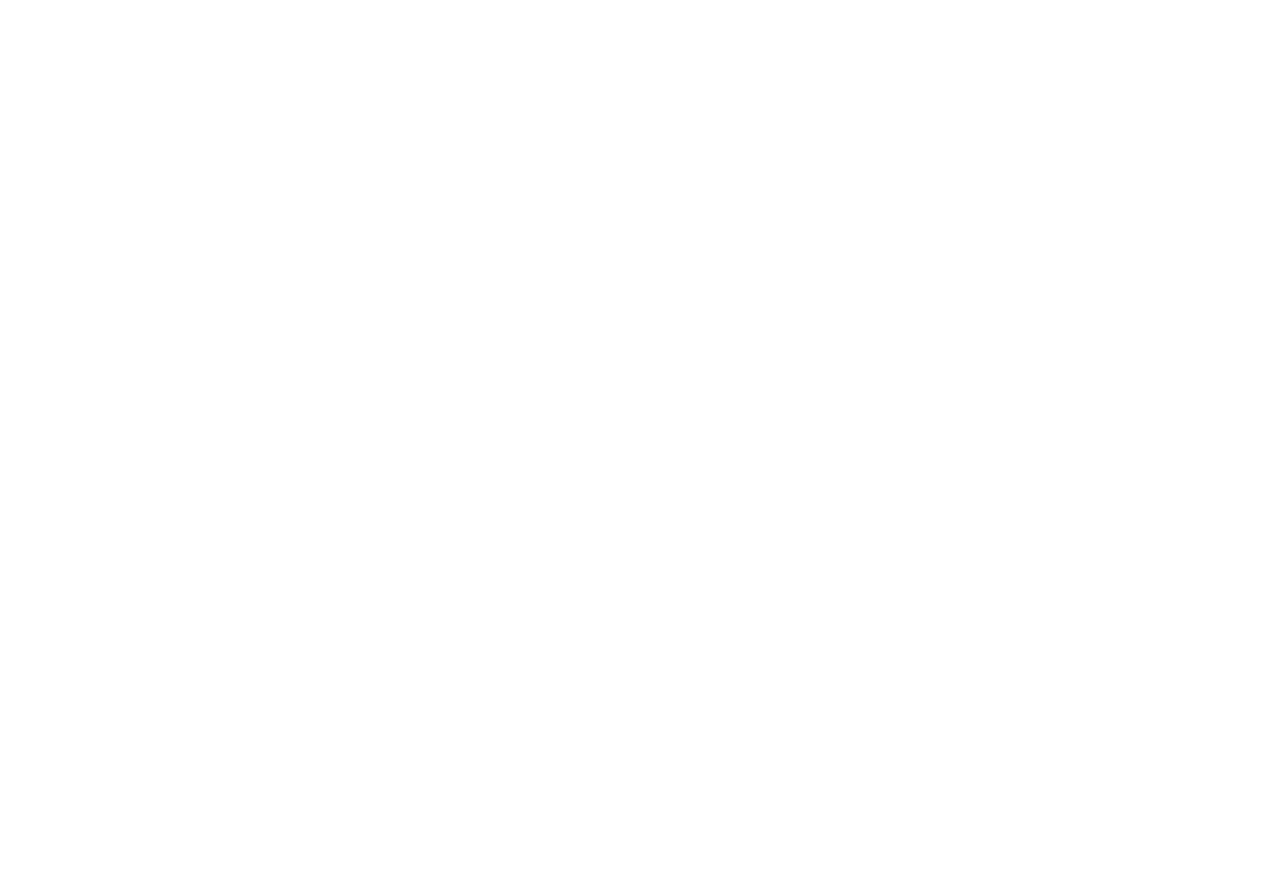
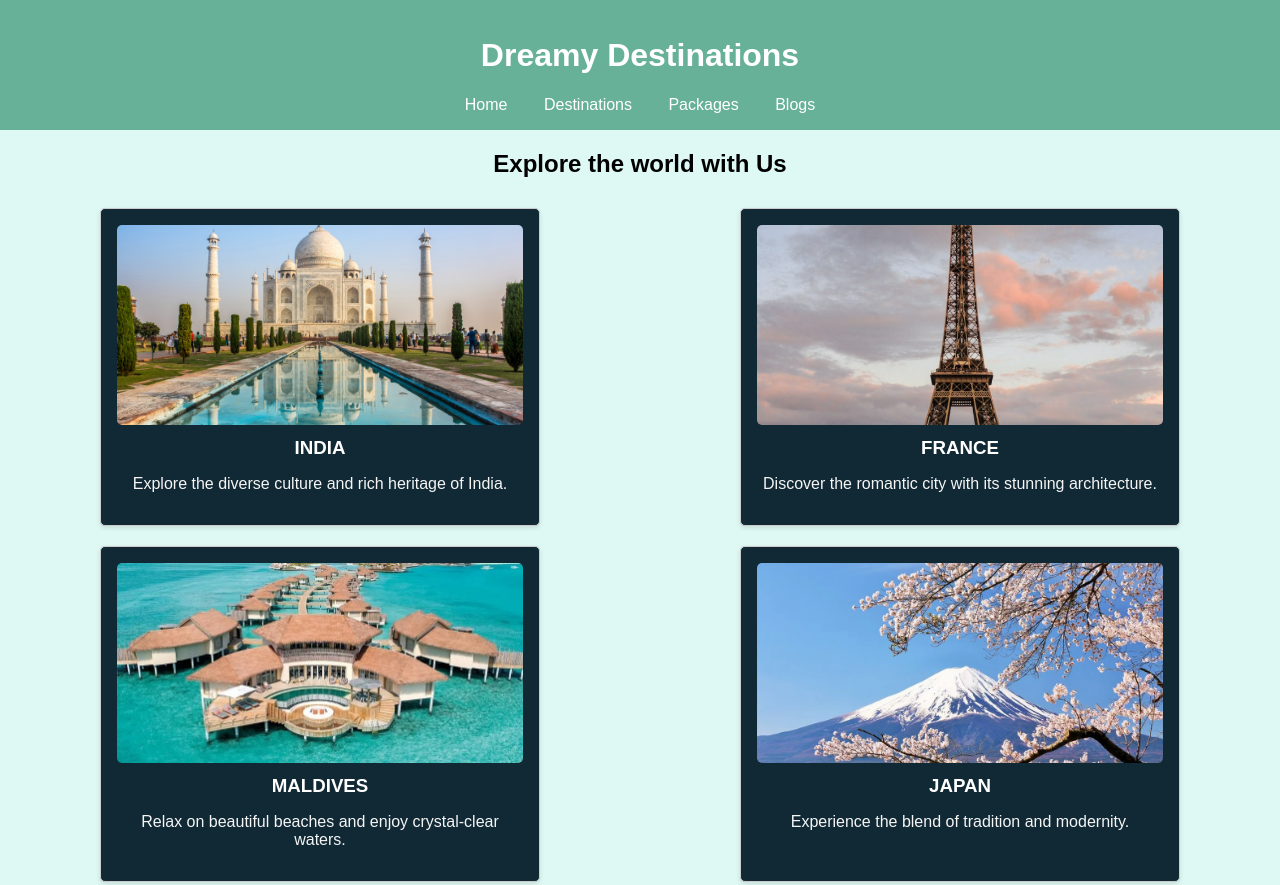
Before and after one commit to CSI-Trainee-2024/Task1_Kavya2313152, a plain HTML site: page destination.html in a window 1280 px wide. Shown: the top 885 px of the page. Before the commit the page ends 800 px from the top, so only its background shows below. Drawn offline with Linux system fonts and the light colour scheme.

Commit message:
destination page

```diff
--- a/destination.html
+++ b/destination.html
@@ -0,0 +1,57 @@
+<!DOCTYPE html>
+<html lang="en">
+<head>
+    <meta charset="UTF-8">
+    <meta name="viewport" content="width=device-width, initial-scale=1.0">
+    <link rel="stylesheet" href="/styledes.css">
+    <title>destination page</title>
+</head>
+<body>
+    <header>
+        <h1>Dreamy Destinations</h1>
+        <nav>
+            <a href="index.html">Home</a>
+            <a href="destination.html">Destinations</a>
+            <a href="package.html">Packages</a>
+            <a href="blog.html">Blogs</a>
+        </nav>
+    </header>
+    <main>
+        <section class="overview">
+            <h2>Explore the world with Us</h2>
+            <div class="tour-packages">
+                <div class="package">
+                    <img src="/india.jpg" alt="Tour Package 1">
+                    <h3>INDIA </h3>
+                    <p>Explore the diverse culture and rich heritage of India.</p>
+                </div>
+                <div class="package">
+                    <img src="/France.jpg" alt="Tour Package 2">
+                    <h3>FRANCE</h3>
+                    <p>Discover the romantic city with its stunning architecture.</p>
+                </div>
+                <div class="package">
+                    <img src="/maldives.jpg" alt="Tour Package 3">
+                    <h3>MALDIVES</h3>
+                    <p>Relax on beautiful beaches and enjoy crystal-clear waters.</p>
+                </div>
+                <div class="package">
+                    <img src="/japan.jpg" alt="Tour Package 4">
+                    <h3>JAPAN</h3>
+                    <p>Experience the blend of tradition and modernity.</p>
+                </div>
+                <div class="package">
+                    <img src="/italy.jpg" alt="Tour Package 5">
+                    <h3>ITALY</h3>
+                    <p>Explore ancient history and exquisite cuisine.</p>
+                </div>
+                <div class="package">
+                    <img src="/usa.jpg" alt="Tour Package 6">
+                    <h3>USA</h3>
+                    <p>Discover the city that never sleeps with endless attractions.</p>
+                </div>
+            </div>
+        </section>
+    </main>
+</body>
+</html>
--- a/style.css
+++ b/style.css
@@ -17,7 +17,7 @@ header{
 
 }
 .logo {
-    width: 100px;
+    width: 150px;
     height: auto;
     margin-right: 20px;
 }
--- /dev/null
+++ b/styledes.css
@@ -0,0 +1,67 @@
+body {
+    font-family: Arial;
+    margin: 0;
+    padding: 0;
+    background-color:  rgb(165 237 224 / 36%);
+}
+
+header {
+    background: #67b198;
+    color: white;
+    padding: 1rem;
+    text-align: center;
+}
+
+nav a {
+    margin: 0 1rem;
+    color: white;
+    text-decoration: none;
+}
+
+nav a:hover {
+    text-decoration: underline;
+}
+
+.overview {
+    text-align: center;
+}
+
+.tour-packages {
+    display: flex;
+    flex-wrap: wrap;
+    justify-content: space-around;
+}
+
+.package {
+    flex: 0 0 calc(33.333% - 20px);
+    margin: 10px;
+    border: 1px solid #ccc;
+    border-radius: 5px;
+    padding: 1rem;
+    background: rgba(17,41,53,230);
+    text-align: center;
+    box-shadow: 0 2px 5px rgba(0, 0, 0, 0.1);
+    transition: transform 0.4s ease, box-shadow 0.4s ease;
+}
+
+.package:hover {
+    transform: scale(1.05);
+    box-shadow: 0 4px 15px rgba(0, 0, 0, 0.2);
+}
+
+.package img {
+    width: 100%;
+    height: 200px;
+    object-fit: cover;
+    border-radius: 5px;
+}
+
+.package h3 {
+    margin: 0.5rem 0;
+    color: white;
+
+}
+
+.package p {
+    color: whitesmoke;
+}
```
Also changed, not shown: index.html (+2 -2 lines), globe.png (deleted).
